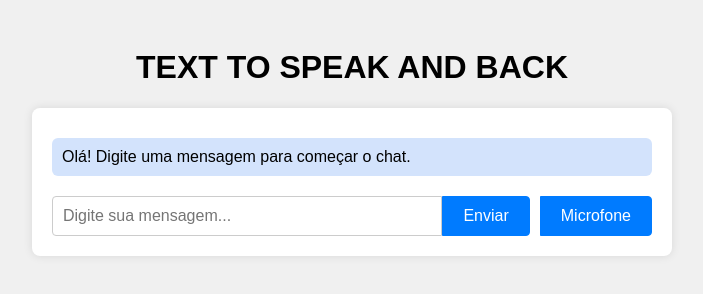
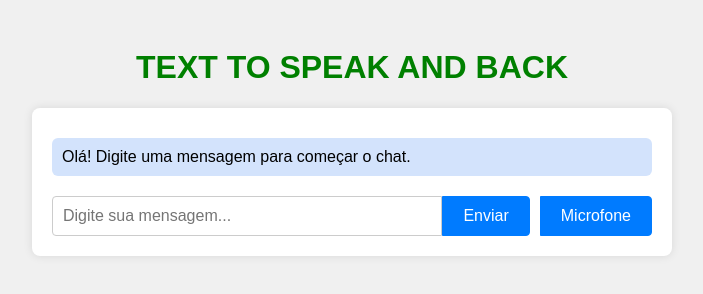
Before and after one commit to janegitz90/aula09, a plain HTML site: page index.html in a window 1280 px wide. Shown: the whole page, without its empty margins (288-991 px from the left). Drawn offline with Linux system fonts and the light colour scheme.

Commit message:
Update index.html

```diff
--- a/index.html
+++ b/index.html
@@ -7,7 +7,7 @@
 <style>
     h1{
         text-align: center;
-        text-color: green;
+        color: green;
     }
     body {
         font-family: Arial, sans-serif;
```
